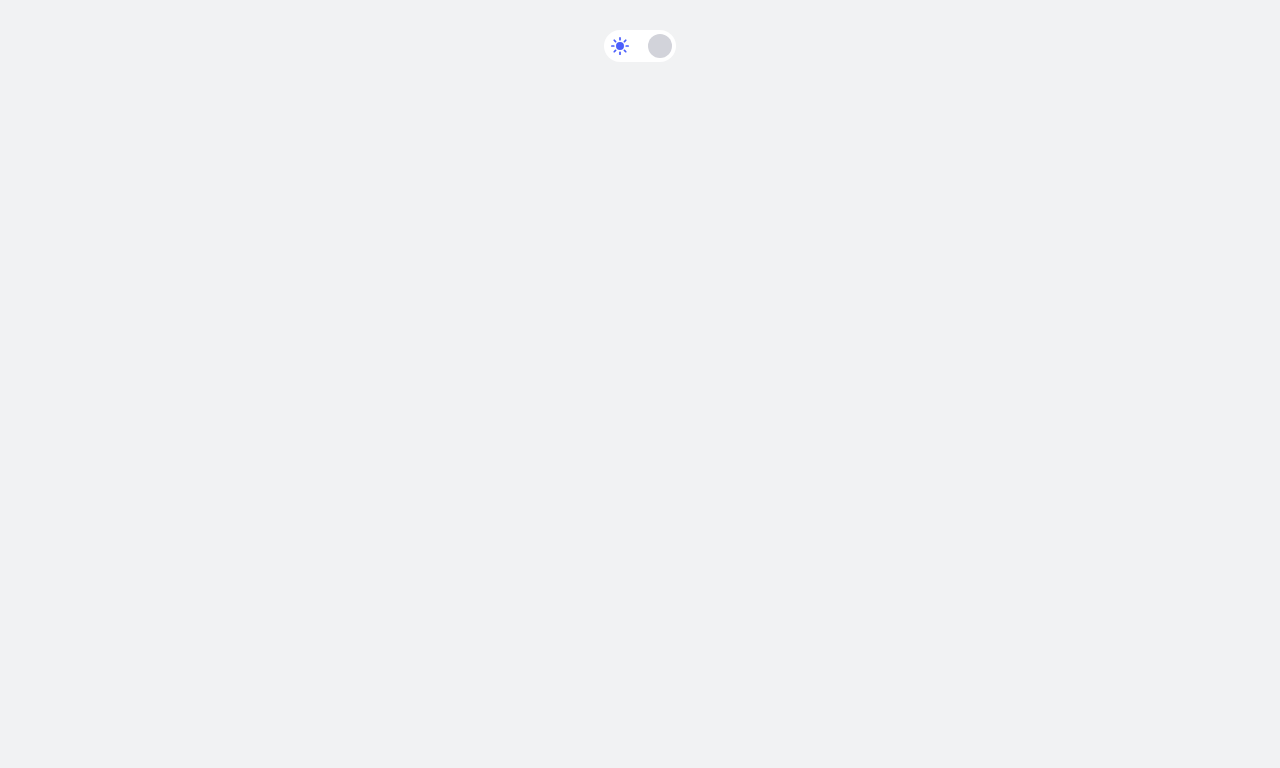
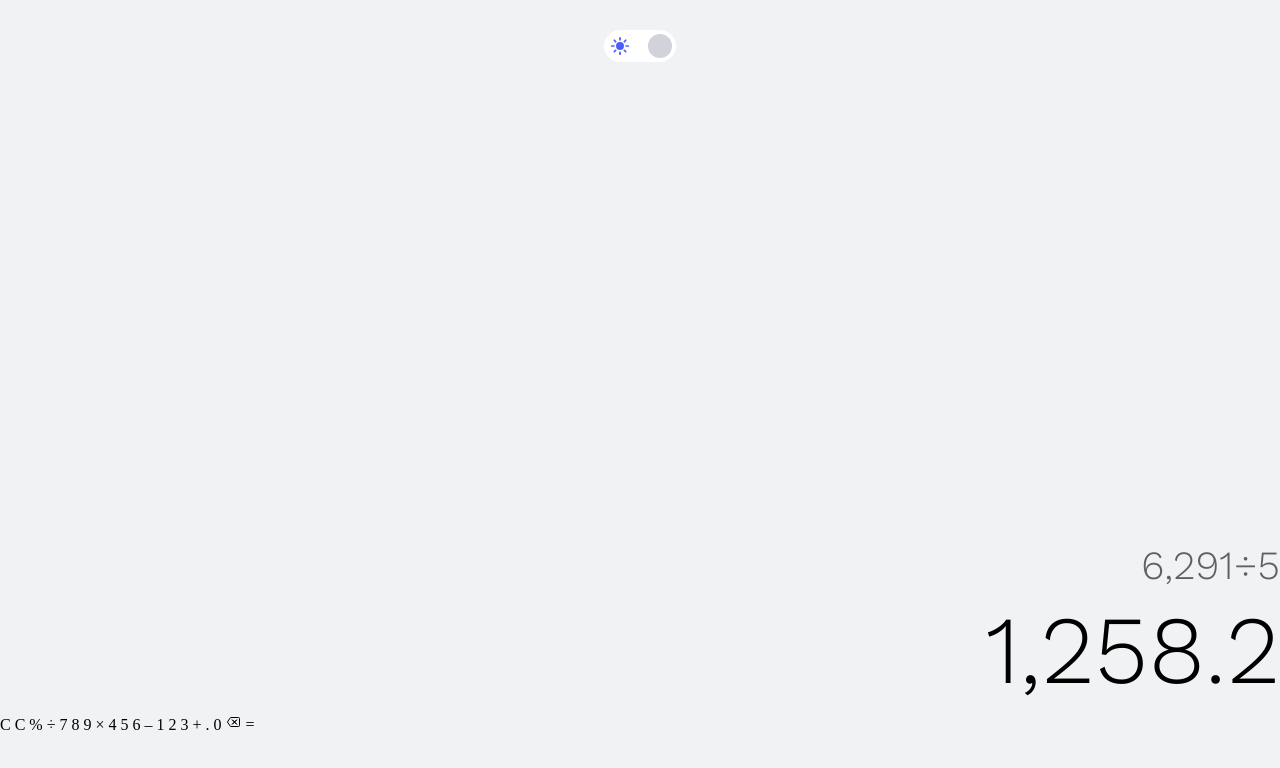
Before and after one commit to dubemstudio/calculator, a plain HTML site: page index.html in a window 1280 px wide. Drawn offline with nearby package versions, Linux system fonts and the light colour scheme.

Commit message:
worked on the theme

```diff
--- a/index.html
+++ b/index.html
@@ -20,7 +20,46 @@
     <span class="btn__icon-container btn__icon-right">
       <ion-icon name="moon" class="btn__icon" aria-hidden="true"></ion-icon>
     </span>
-</button>
+  </button>
+
+  <main class="calculator" aria-label="calculator">
+    <!-- screen -->
+    <section class="calculator__screen">
+      <div class="calculator__expression" aria-label="Calculator expression">6,291÷5</div>
+      <div class="calculator__result" aria-label="Result">1,258.2</div>
+    </section>
+
+    <!-- keypad -->
+    <section class="keypad__container" aria-label="keypad">
+      <button class="key key__function" aria-label="Clear">C</button>
+      <button class="key key__function" aria-label="Clear">C</button>
+      <button class="key key__operator" aria-label="Percent">%</button>
+      <button class="key key__operator" aria-label="Divide">÷</button>
+
+      <button class="key" aria-label="Seven">7</button>
+      <button class="key" aria-label="Eight">8</button>
+      <button class="key" aria-label="Nine">9</button>
+      <button class="key key__operator" aria-label="Multiply">×</button>
+
+      <button class="key" aria-label="Four">4</button>
+      <button class="key" aria-label="Five">5</button>
+      <button class="key" aria-label="Six">6</button>
+      <button class="key key__operator" aria-label="Subtract">–</button>
+
+      <button class="key" aria-label="One">1</button>
+      <button class="key" aria-label="Two">2</button>
+      <button class="key" aria-label="Three">3</button>
+      <button class="key key__operator" aria-label="Add">+</button>
+
+      <button class="key key__zero" aria-label="Dot">.</button>
+      <button class="key" aria-label="Zero">0</button>
+      <button class="key key__function" aria-label="Delete">
+        <ion-icon name="backspace-outline"></ion-icon>
+      </button>
+      <button class="key key__equal" aria-label="Equal">=</button>
+
+    </section>
+  </main>
 
 
 
--- a/main.css
+++ b/main.css
@@ -1,7 +1,9 @@
 /* fonts */
 @import url('https://fonts.googleapis.com/css2?family=Work+Sans:ital,wght@0,100..900;1,100..900&display=swap');
 
-*{
+*,
+*::after,
+*::before{
   padding: 0;
   margin: 0;
   box-sizing: border-box;
@@ -40,12 +42,12 @@ button{
   /* === Border Radius === */
   --radius-sm: 1rem;
   --radius-md: 1.5rem;
-
 }
 
 body{
   background-color: var(--color-light-bg);
   position: relative;
+  height: 100vh;
 }
 
 .btn {
@@ -64,7 +66,6 @@ body{
   justify-content: space-between;
   padding: 0 0.25rem;
   transition: background-color 0.3s ease;
-  overflow: hidden;
   position: relative;
 }
 
@@ -101,6 +102,40 @@ body{
   opacity: 0;
 }
 
+.calculator{
+  position: absolute;
+  bottom: 66px;
+  right: 0;
+  left: 0;
+  z-index: 99;
+  display: flex;
+  flex-direction: column;
+  row-gap: 16px;
+}
+
+.calculator .calculator__screen{
+  display: flex;
+  flex-direction: column;
+  row-gap: 16px;
+  text-align: right;
+  font-family: var(--font-base);
+  font-weight: 300;
+}
+.calculator__screen .calculator__expression{
+  opacity: 0.6;
+  font-size: var(--font-size-md);
+  color: var(--color-light-txt);
+  line-height: var(--font-size-md);
+}
+.calculator__screen .calculator__result{
+  font-size: var(--font-size-lg);
+  color: var(--color-light-txt);
+  line-height: var(--font-size-lg);
+}
+
+
+
+
 
 
 /* === Dark Mode === */
@@ -129,3 +164,10 @@ body.dark .btn__indicator {
 body.dark .btn__icon {
   color: var(--color-dark-button-high);
 }
+
+body.dark .calculator__screen .calculator__expression{
+  color: var(--color-dark-txt);
+}
+body.dark .calculator__screen .calculator__result{
+  color: var(--color-dark-txt);
+}
--- a/script.js
+++ b/script.js
@@ -1,8 +1,20 @@
 
 
 const btn = document.querySelector('.btn');
+
+// Load saved theme on page load
+const savedTheme = localStorage.getItem('theme');
+if (savedTheme === 'dark') {
+  document.body.classList.add('dark');
+  btn.setAttribute('aria-pressed', 'true');
+} else {
+  document.body.classList.remove('dark');
+  btn.setAttribute('aria-pressed', 'false');
+}
+
+// Handle toggle click
 btn.addEventListener('click', () => {
-  document.body.classList.toggle('dark');
-  const pressed = btn.getAttribute('aria-pressed') === 'true';
-  btn.setAttribute('aria-pressed', String(!pressed));
+  const isDark = document.body.classList.toggle('dark');
+  localStorage.setItem('theme', isDark ? 'dark' : 'light');
+  btn.setAttribute('aria-pressed', String(isDark));
 });
```
